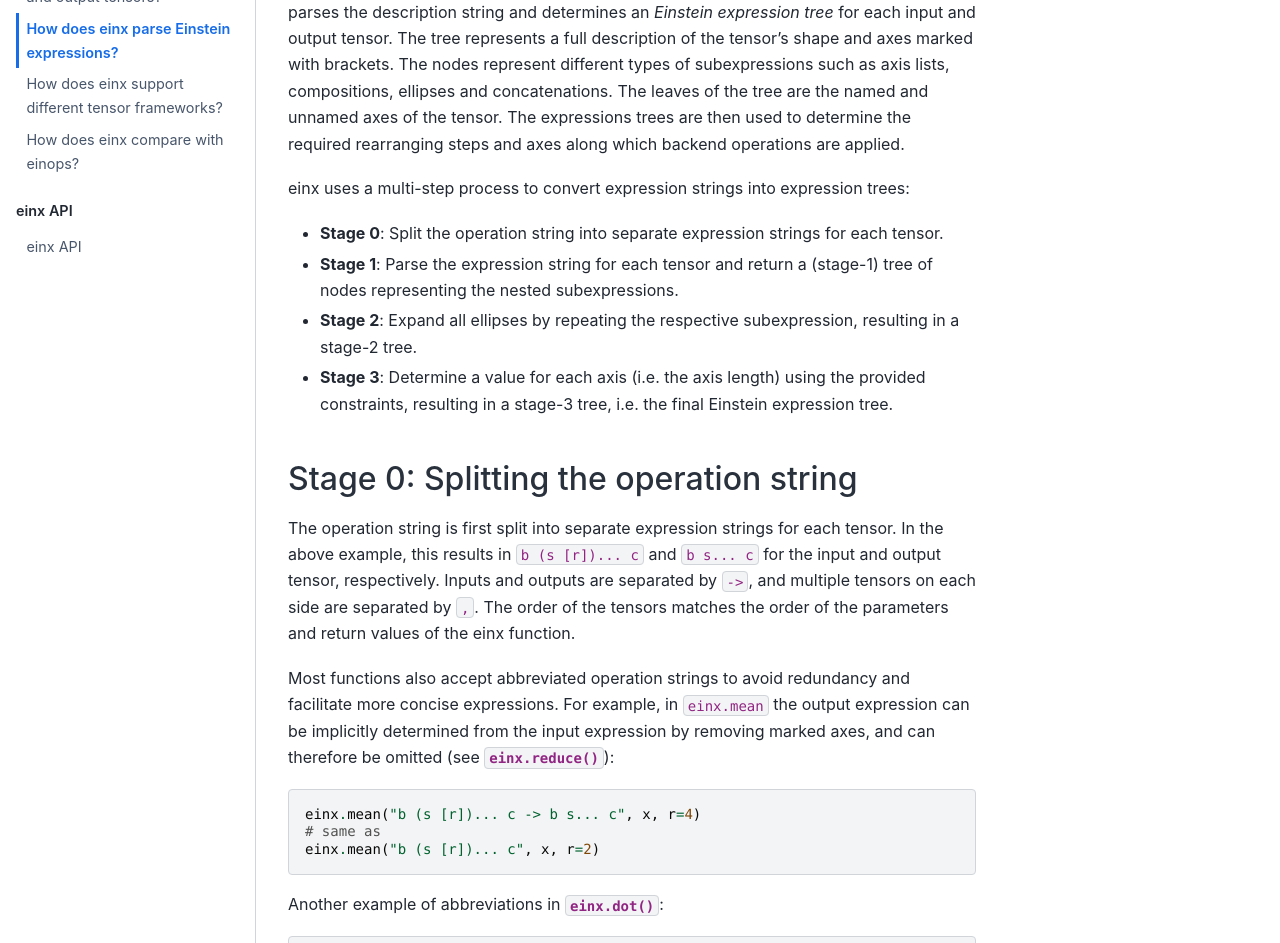
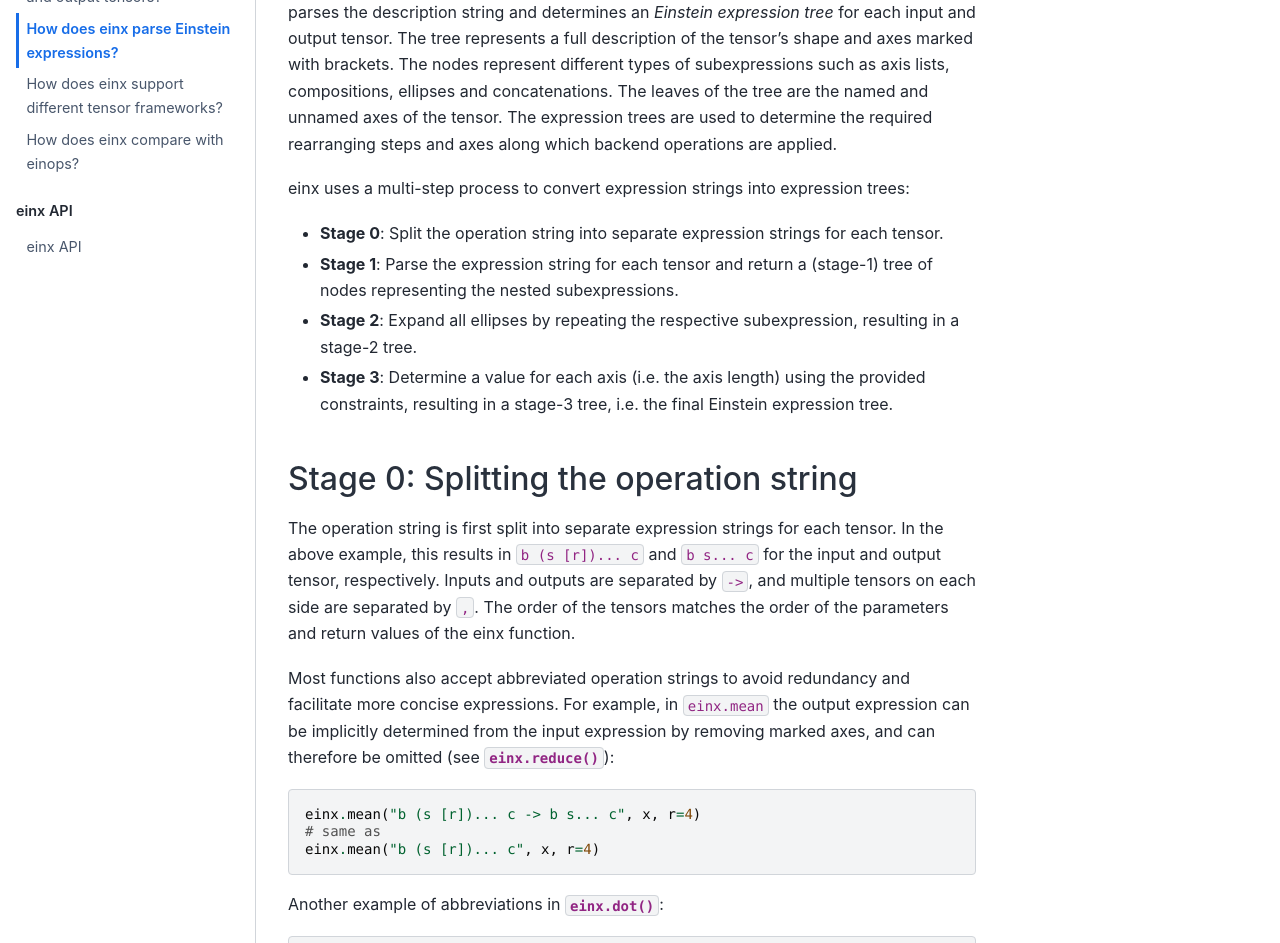
Before and after one commit to fferflo/einx, a Sphinx documentation site: the page built from docs/source/faq/solver.rst, in a window 1280 px wide and 1400 px high. Shown: the part 428-1371 px from the top of the window. Built offline with Sphinx 7.4.7 and the Sphinx Book theme 1.1.4, drawn with Linux system fonts in a browser that asks for light colours.

Commit message:
Update docs

```diff
--- a/docs/source/faq/solver.rst
+++ b/docs/source/faq/solver.rst
@@ -12,8 +12,8 @@ einx functions accept a description string that specifies the shapes of input an
 
 To identify the backend operations that are required to execute this statement, einx first parses the description string and determines an *Einstein expression tree*
 for each input and output tensor. The tree represents a full description of the tensor's shape and axes marked with brackets. The nodes represent different types of
-subexpressions such as axis lists, compositions, ellipses and concatenations. The leaves of the tree are the named and unnamed axes of the tensor. The expressions trees
-are then used to determine the required rearranging steps and axes along which backend operations are applied.
+subexpressions such as axis lists, compositions, ellipses and concatenations. The leaves of the tree are the named and unnamed axes of the tensor. The expression trees
+are used to determine the required rearranging steps and axes along which backend operations are applied.
 
 einx uses a multi-step process to convert expression strings into expression trees:
 
@@ -36,7 +36,7 @@ be implicitly determined from the input expression by removing marked axes, and
 
     einx.mean("b (s [r])... c -> b s... c", x, r=4)
     # same as
-    einx.mean("b (s [r])... c", x, r=2)
+    einx.mean("b (s [r])... c", x, r=4)
 
 Another example of abbreviations in :func:`einx.dot`:
 
```
